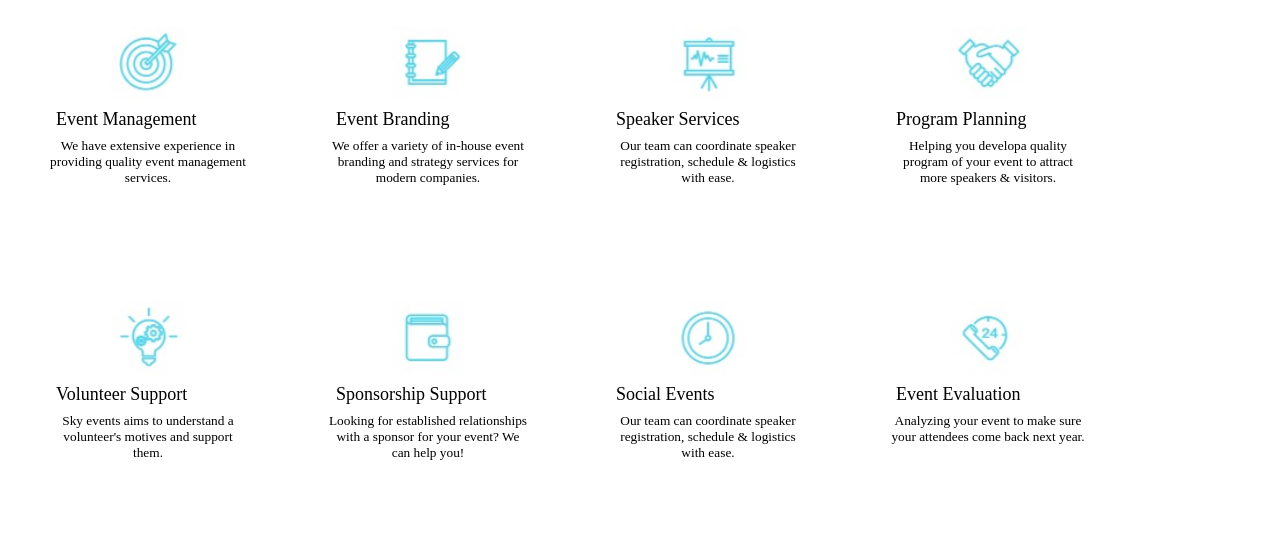
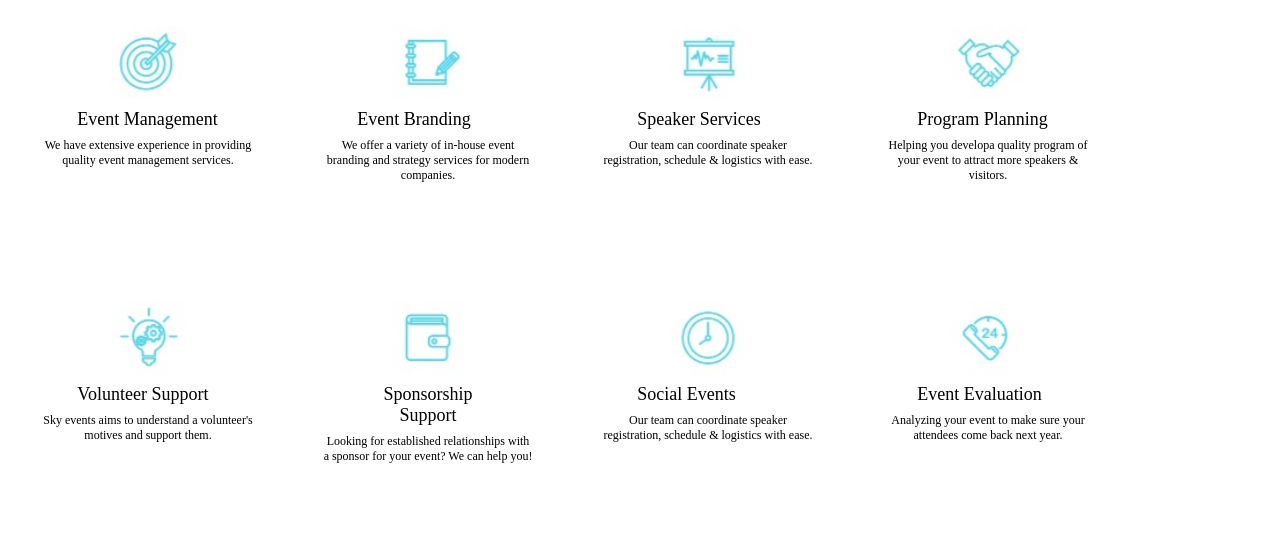
Before and after one commit to stjeandan-swc/CreativeManagement, a plain HTML site: page david.html in a window 1280 px wide. Drawn offline with Linux system fonts and the light colour scheme.

Commit message:
made minor changes to css and html

```diff
--- a/david.css
+++ b/david.css
@@ -1,7 +1,7 @@
 /* David's CSS */
 
 
-h2, p, img {
+p {
   display: block;
   margin: 0px;
   vertical-align: middle;
@@ -12,6 +12,9 @@ h2, p, img {
   color: black;
   grid-template-columns: 280px 280px 280px 280px;
   grid-template-rows: 275px;
+
+  /*grid-auto-columns: 25% 25% 25% 25%;
+  grid-auto-rows 25% 25%*/
   margin-left: 0px;
   margin-right: 0px;
   padding: 0px;
@@ -22,20 +25,17 @@ h2, p, img {
   padding: 8px;
   font-size: 18px;
   text-align: center;
+  margin-left: 12.5%;
+  margin-right: 12.5%;
 }
 
 .div-grid-info {
   display: flex;
-  font-size: 10pt;
-  align-self:center;
+  font-size: 9pt;
+  text-align: center;
   font-weight: normal;
 }
 
-div-grid-info2 {
-  display: flex;
-  font-size: 10pt;
-  justify-content: center;
-}
 
 .box-grid {
   display:block;
--- a/david.html
+++ b/david.html
@@ -11,7 +11,7 @@
       <div class="container">
         <figure class="div-grid box-grid">
           <img class="image-class" src="img/event-management.jpg">
-          <div class="div-grid-info2">
+          <div class="">
             <p class="div-grid">Event Management</p>
             <p class="div-grid-info">We have extensive experience in providing quality event management services.</p>
           </div>
@@ -45,7 +45,7 @@
       <div class="container">
         <figure class="div-grid box-grid">
           <img class="image-class" src="img/volunteer-support.jpg">
-          <div class="div-grid-info2">
+          <div class="">
             <p class="div-grid">Volunteer Support</p>
             <p class="div-grid-info">Sky events aims to understand a volunteer's motives and support them.</p>
           </div>
```
